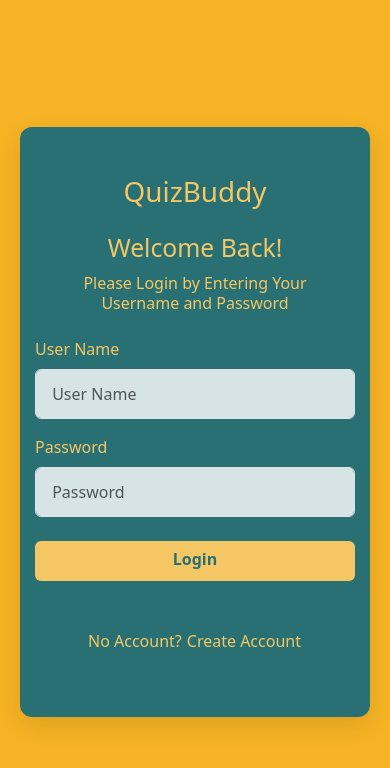
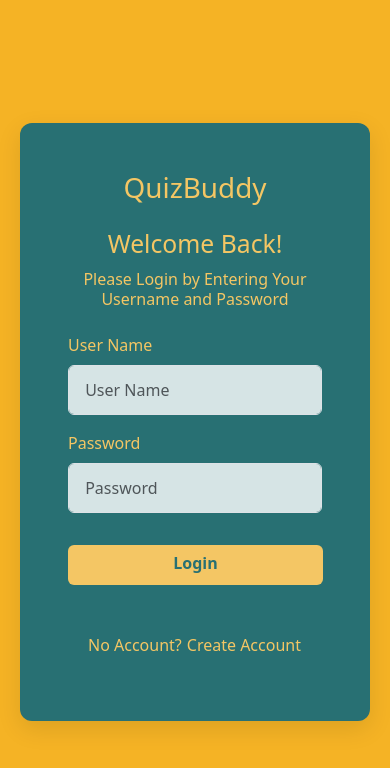
Before and after one commit to darithedev/quiz-buddy-web, a React (Vite) app in the folder front-end/: page / in a window 390 px wide. Shown: the top 768 px of the page. Built offline with nearby package versions, Linux system fonts and the light colour scheme.

Commit message:
fix(login): Update Login page form responsiveness for mobile
* Removed classNames from Form in login.jsx
* Adjusted button wrapper class mid-width from 320px to 255px for better fix

```diff
--- a/front-end/src/routes/login/login.jsx
+++ b/front-end/src/routes/login/login.jsx
@@ -13,7 +13,7 @@ function Login() {
                         <Card.Title className="mb-3" as="h2">Welcome Back!</Card.Title>
                         <Card.Subtitle className="mb-2">Please Login by Entering Your Username and Password</Card.Subtitle>
                     </div>
-                    <Form className="d-flex flex-column align-items-center">
+                    <Form>
                         <div>
                             <Form.Group className="mb-3" controlId="formUser">
                                 <Form.Label className="color-sec">User Name </Form.Label>
@@ -23,8 +23,8 @@ function Login() {
                                 <Form.Label className="color-sec">Password </Form.Label>
                                 <Form.Control className="text-box" required type="password" placeholder=" Password" />
                             </Form.Group>
-                        <Form.Group className="mt-2 mb-5 button-wrapper">
-                            <Button href="/home" type="submit" className="w-100 button-sec">
+                            <Form.Group className="mb-5 button-wrapper">
+                                <Button href="/home" type="submit" className="mt-2 w-100 button-sec">
                                     <strong>Login</strong>
                                 </Button>
                             </Form.Group>
--- a/front-end/src/routes/login/login.scss
+++ b/front-end/src/routes/login/login.scss
@@ -43,7 +43,7 @@
     height: 50px;
 }
 .button-wrapper {
-    min-width: 320px;
+    min-width: 255px;
 }
 .button-sec {
     border: none;
```
Lines whose indentation alone changed are shown as unchanged.
